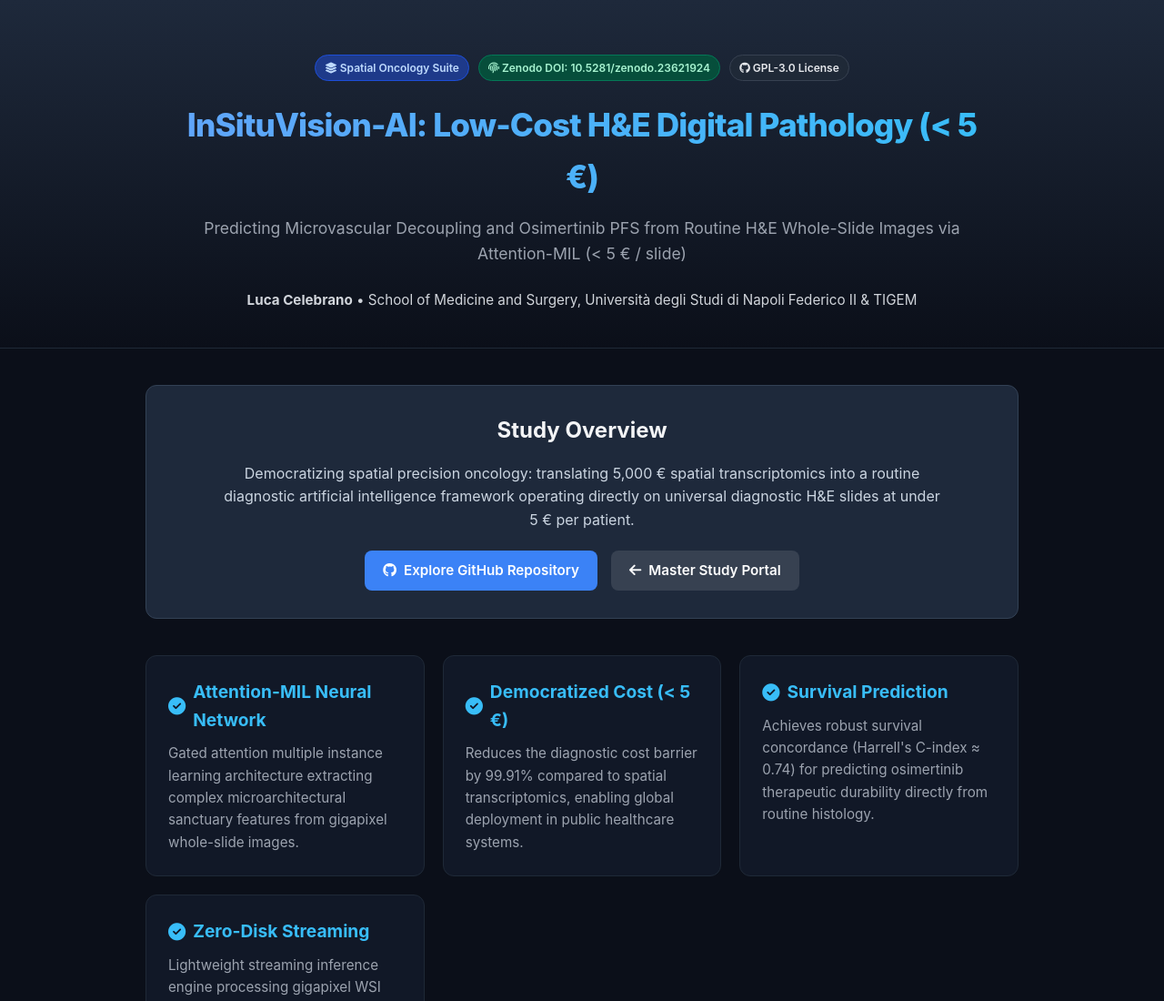
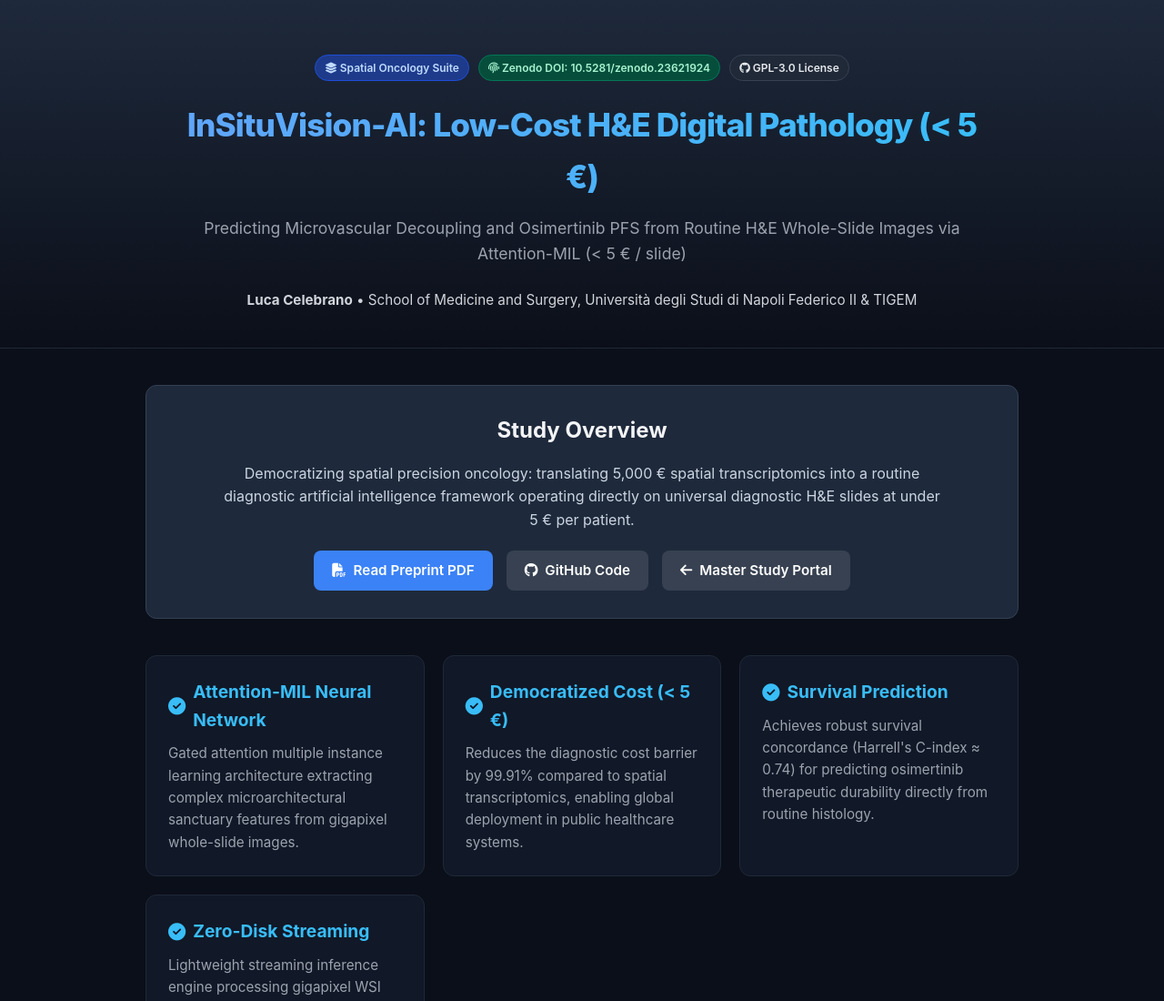
Before and after one commit to Lukecele/spatial-he-vision-study4, a plain HTML site: page docs/index.html in a window 1280 px wide. Shown: the top 1100 px of the page at 91% size. Drawn offline with Linux system fonts and the light colour scheme.

Commit message:
feat(pages): add direct preprint PDF download link and updated actions

```diff
--- a/docs/index.html
+++ b/docs/index.html
@@ -169,7 +169,8 @@
         Democratizing spatial precision oncology: translating 5,000 € spatial transcriptomics into a routine diagnostic artificial intelligence framework operating directly on universal diagnostic H&E slides at under 5 € per patient.
       </p>
       <div class="btn-group">
-        <a href="https://github.com/Lukecele/spatial-he-vision-study4" class="btn btn-primary"><i class="fab fa-github"></i> Explore GitHub Repository</a>
+        <a href="manuscript_preprint.pdf" class="btn btn-primary" target="_blank"><i class="fas fa-file-pdf"></i> Read Preprint PDF</a>
+        <a href="https://github.com/Lukecele/spatial-he-vision-study4" class="btn btn-secondary"><i class="fab fa-github"></i> GitHub Code</a>
         <a href="https://lukecele.github.io/spatial-oncology-master/" class="btn btn-secondary"><i class="fas fa-arrow-left"></i> Master Study Portal</a>
       </div>
     </div>
```
Also changed, not shown: 1 other file.
